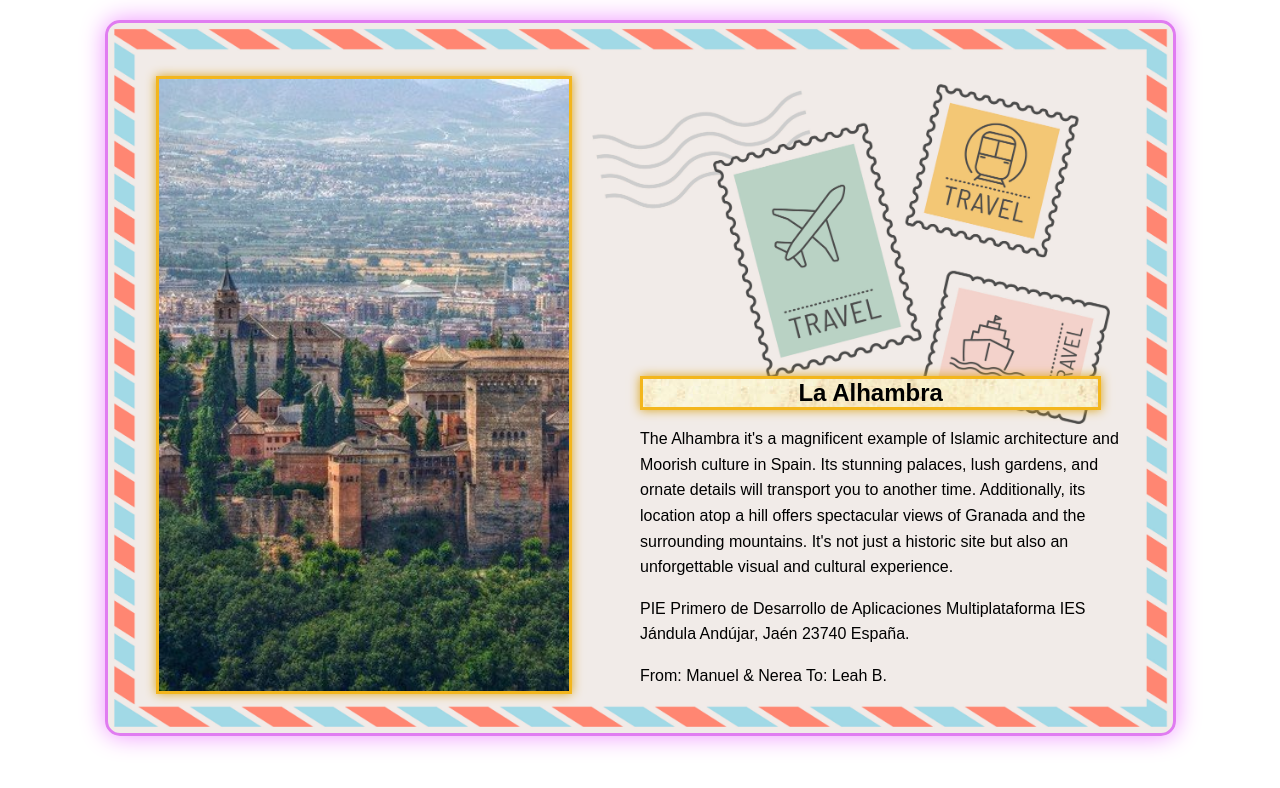
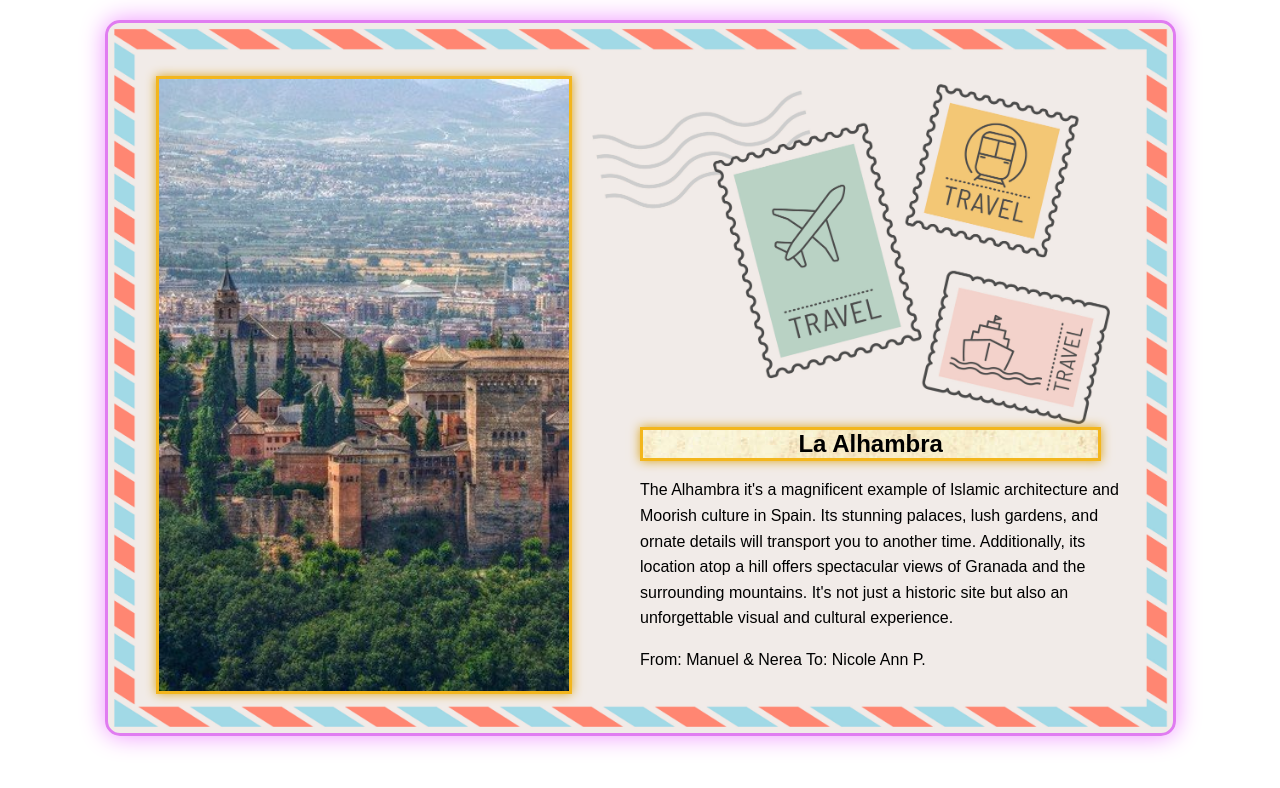
Before and after one commit to Virgimor/Postales, a plain HTML site: page postal_MN.html in a window 1280 px wide. Drawn offline with Linux system fonts and the light colour scheme.

Commit message:
Últimos cambios

```diff
--- a/postal_MN.html
+++ b/postal_MN.html
@@ -17,13 +17,7 @@
                 <p>The Alhambra it's a magnificent example of Islamic architecture and Moorish culture in Spain. Its stunning palaces, lush gardens, and ornate details will transport you to another time. Additionally,
                     its location atop a hill offers spectacular views of Granada and the surrounding mountains. It's not just a historic site but also an unforgettable visual and cultural experience.
                 </p>
-                <p>PIE
-                    Primero de Desarrollo de Aplicaciones Multiplataforma
-                    IES Jándula
-                    Andújar, Jaén 23740
-                    España.
-                </p>
-                <p>From: Manuel & Nerea To: Leah B.</p>
+                <p>From: Manuel & Nerea To: Nicole Ann P.</p>
             </div>
         </div>
     </div>
--- a/style_MN.css
+++ b/style_MN.css
@@ -46,7 +46,7 @@ body {
     box-shadow: 0px 0px 10px goldenrod;
     background-image: url(img/fondo\ textoMN.jpg);
     background-position: 90%;
-    margin-top: 65%; /* Para mover el texto abajo del todo */
+    margin-top: 75%; /* Para mover el texto abajo del todo */
     margin-right: 10%;
 }
 
```
